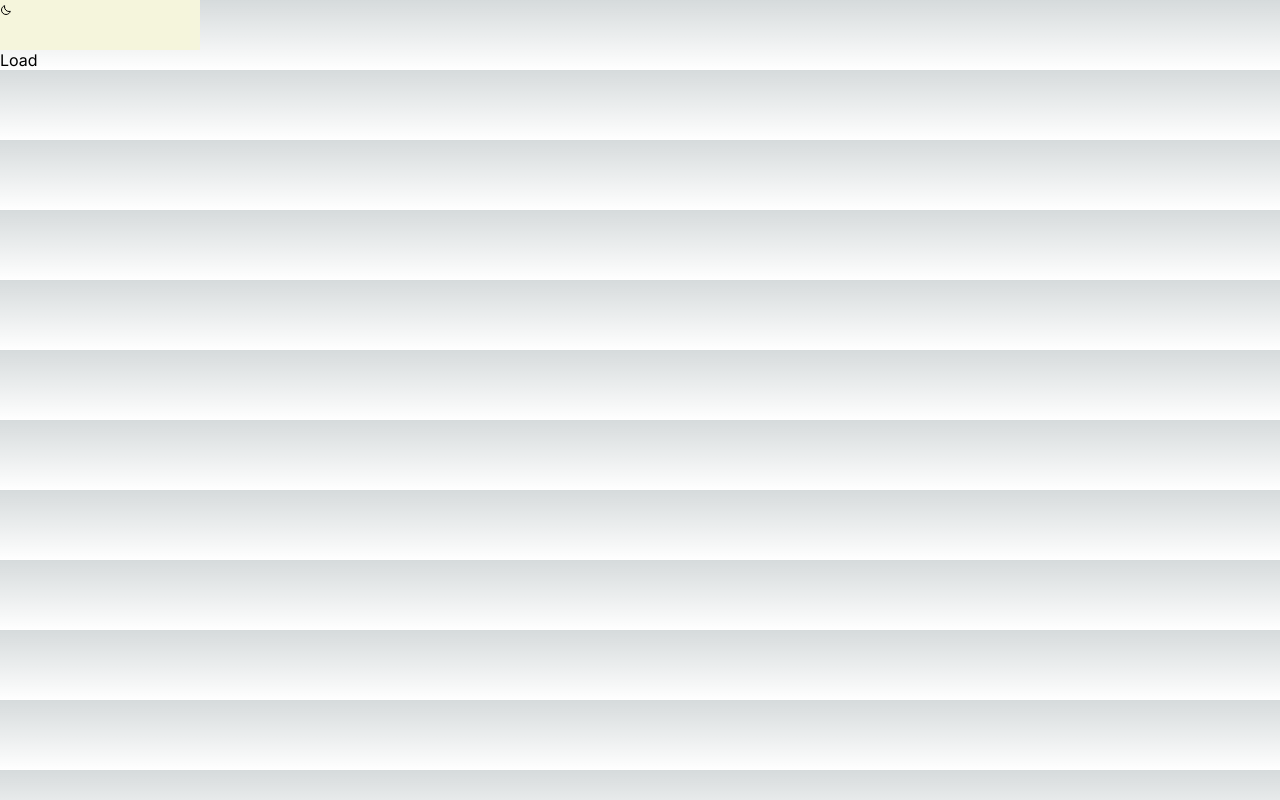
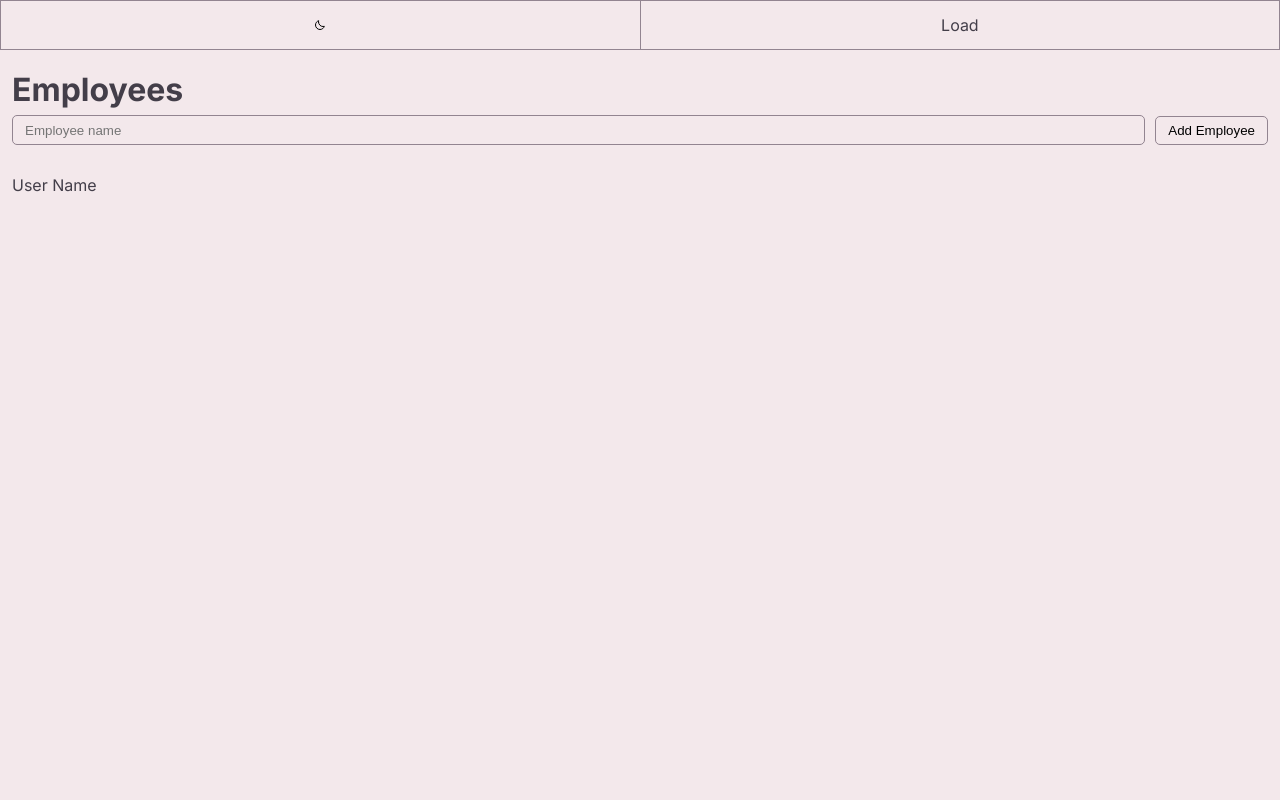
Before and after one commit to DmitriyBartenev/effector, a Next.js app: page / in a window 1280 px wide. Built offline with nearby package versions, Linux system fonts and the light colour scheme.

Commit message:
Added Form, Users, Header components. Implemented styles

```diff
--- a/src/app/globals.css
+++ /dev/null
@@ -1,107 +0,0 @@
-:root {
-  --max-width: 1100px;
-  --border-radius: 12px;
-  --font-mono: ui-monospace, Menlo, Monaco, 'Cascadia Mono', 'Segoe UI Mono',
-    'Roboto Mono', 'Oxygen Mono', 'Ubuntu Monospace', 'Source Code Pro',
-    'Fira Mono', 'Droid Sans Mono', 'Courier New', monospace;
-
-  --foreground-rgb: 0, 0, 0;
-  --background-start-rgb: 214, 219, 220;
-  --background-end-rgb: 255, 255, 255;
-
-  --primary-glow: conic-gradient(
-    from 180deg at 50% 50%,
-    #16abff33 0deg,
-    #0885ff33 55deg,
-    #54d6ff33 120deg,
-    #0071ff33 160deg,
-    transparent 360deg
-  );
-  --secondary-glow: radial-gradient(
-    rgba(255, 255, 255, 1),
-    rgba(255, 255, 255, 0)
-  );
-
-  --tile-start-rgb: 239, 245, 249;
-  --tile-end-rgb: 228, 232, 233;
-  --tile-border: conic-gradient(
-    #00000080,
-    #00000040,
-    #00000030,
-    #00000020,
-    #00000010,
-    #00000010,
-    #00000080
-  );
-
-  --callout-rgb: 238, 240, 241;
-  --callout-border-rgb: 172, 175, 176;
-  --card-rgb: 180, 185, 188;
-  --card-border-rgb: 131, 134, 135;
-}
-
-@media (prefers-color-scheme: dark) {
-  :root {
-    --foreground-rgb: 255, 255, 255;
-    --background-start-rgb: 0, 0, 0;
-    --background-end-rgb: 0, 0, 0;
-
-    --primary-glow: radial-gradient(rgba(1, 65, 255, 0.4), rgba(1, 65, 255, 0));
-    --secondary-glow: linear-gradient(
-      to bottom right,
-      rgba(1, 65, 255, 0),
-      rgba(1, 65, 255, 0),
-      rgba(1, 65, 255, 0.3)
-    );
-
-    --tile-start-rgb: 2, 13, 46;
-    --tile-end-rgb: 2, 5, 19;
-    --tile-border: conic-gradient(
-      #ffffff80,
-      #ffffff40,
-      #ffffff30,
-      #ffffff20,
-      #ffffff10,
-      #ffffff10,
-      #ffffff80
-    );
-
-    --callout-rgb: 20, 20, 20;
-    --callout-border-rgb: 108, 108, 108;
-    --card-rgb: 100, 100, 100;
-    --card-border-rgb: 200, 200, 200;
-  }
-}
-
-* {
-  box-sizing: border-box;
-  padding: 0;
-  margin: 0;
-}
-
-html,
-body {
-  max-width: 100vw;
-  overflow-x: hidden;
-}
-
-body {
-  color: rgb(var(--foreground-rgb));
-  background: linear-gradient(
-      to bottom,
-      transparent,
-      rgb(var(--background-end-rgb))
-    )
-    rgb(var(--background-start-rgb));
-}
-
-a {
-  color: inherit;
-  text-decoration: none;
-}
-
-@media (prefers-color-scheme: dark) {
-  html {
-    color-scheme: dark;
-  }
-}
--- /dev/null
+++ b/src/app/globals.scss
@@ -0,0 +1,25 @@
+:root {
+  background-color: #f3e8eb;
+  color: #433e49;
+}
+* {
+  box-sizing: border-box;
+  margin: 0;
+  padding: 0;
+}
+html,
+body {
+  width: 100%;
+  height: 100%;
+}
+body {
+  max-width: 1440px;
+  margin: 0 auto;
+}
+a {
+  color: inherit;
+  text-decoration: none;
+}
+ul {
+  list-style: none;
+}
--- a/src/app/layout.tsx
+++ b/src/app/layout.tsx
@@ -1,4 +1,4 @@
-import './globals.css';
+import './globals.scss';
 import { Inter } from 'next/font/google';
 
 const inter = Inter({ subsets: ['latin'] });
--- a/src/app/page.module.scss
+++ /dev/null
@@ -1,5 +0,0 @@
-.darkTheme {
-    width: 200px;
-    height: 50px;
-    background-color: beige;
-}
--- a/src/app/page.tsx
+++ b/src/app/page.tsx
@@ -1,16 +1,13 @@
-import { DarkThemeIcon } from '@icons/DarkThemeIcon';
-
-import styles from './page.module.scss';
+import EmployeeForm from '@components/Forms/EmployeeForm';
+import Users from '@components/Users/Users';
+import Header from '@components/Header/Header';
 
 export default function Home() {
   return (
     <main>
-      <div className={styles.darkTheme}>
-        <DarkThemeIcon />
-      </div>
-      <div>
-        <p>Load</p>
-      </div>
+      <Header />
+      <EmployeeForm header='Employees' title='Add Employee' />
+      <Users />
     </main>
   );
 }
--- /dev/null
+++ b/src/components/Forms/EmployeeForm.tsx
@@ -0,0 +1,22 @@
+import React from 'react';
+
+import styles from './employeeForm.module.scss';
+
+interface EmployeeFormProps {
+  header: string;
+  title: string;
+}
+
+const EmployeeForm: React.FC<EmployeeFormProps> = ({ title, header }) => {
+  return (
+    <form className={styles.employeeForm}>
+      <h1>{header}</h1>
+      <div className={styles.employeeFormContainer}>
+        <input type='text' placeholder='Employee name' />
+        <button type='submit'>{title}</button>
+      </div>
+    </form>
+  );
+};
+
+export default EmployeeForm;
--- /dev/null
+++ b/src/components/Forms/employeeForm.module.scss
@@ -0,0 +1,31 @@
+.employeeForm {
+  width: 100%;
+  height: 100%;
+  padding: 0 12px;
+  margin-top: 20px;
+  h1 {
+    margin: 6px 0;
+  }
+  .employeeFormContainer {
+    display: flex;
+    justify-content: space-between;
+    align-items: center;
+    gap: 10px;
+    input,
+    button {
+      background-color: transparent;
+      border: solid 1px #928490;
+      border-radius: 5px;
+      padding: 6px 12px;
+    }
+
+    input {
+      width: 100%;
+      height: 30px;
+    }
+    button {
+      min-width: fit-content;
+      cursor: pointer;
+    }
+  }
+}
--- /dev/null
+++ b/src/components/Header/Header.tsx
@@ -0,0 +1,20 @@
+import React from 'react';
+
+import { DarkThemeIcon } from '@icons/DarkThemeIcon';
+
+import styles from './header.module.scss';
+
+const Header = () => {
+  return (
+    <div className={styles.header}>
+      <div>
+        <DarkThemeIcon />
+      </div>
+      <div>
+        <p>Load</p>
+      </div>
+    </div>
+  );
+};
+
+export default Header;
--- /dev/null
+++ b/src/components/Header/header.module.scss
@@ -0,0 +1,18 @@
+.header {
+  width: 100%;
+  height: 50px;
+  display: flex;
+  justify-content: space-between;
+  align-items: center;
+  div {
+    width: 100%;
+    height: 100%;
+    display: flex;
+    justify-content: center;
+    align-items: center;
+    border: solid 1px #928490;
+    &:first-child {
+      border-right: none;
+    }
+  }
+}
--- /dev/null
+++ b/src/components/Users/Users.tsx
@@ -0,0 +1,15 @@
+import React from 'react';
+
+import styles from './users.module.scss';
+
+const Users: React.FC = () => {
+  return (
+    <div className={styles.usersList}>
+      <ul>
+        <li>User Name</li>
+      </ul>
+    </div>
+  );
+};
+
+export default Users;
--- /dev/null
+++ b/src/components/Users/users.module.scss
@@ -0,0 +1,7 @@
+.usersList {
+  margin-top: 15px;
+  padding: 0 12px;
+  ul {
+    line-height: 50px;
+  }
+}
```
